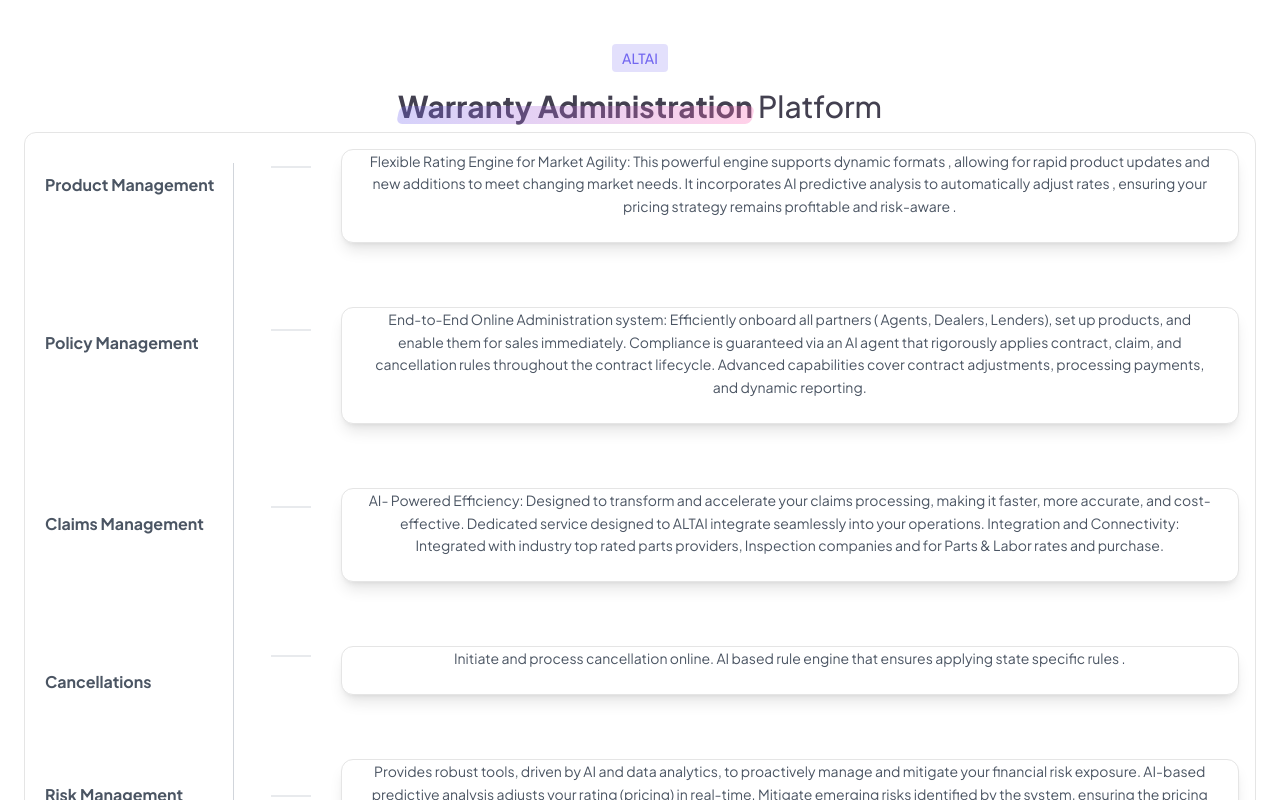
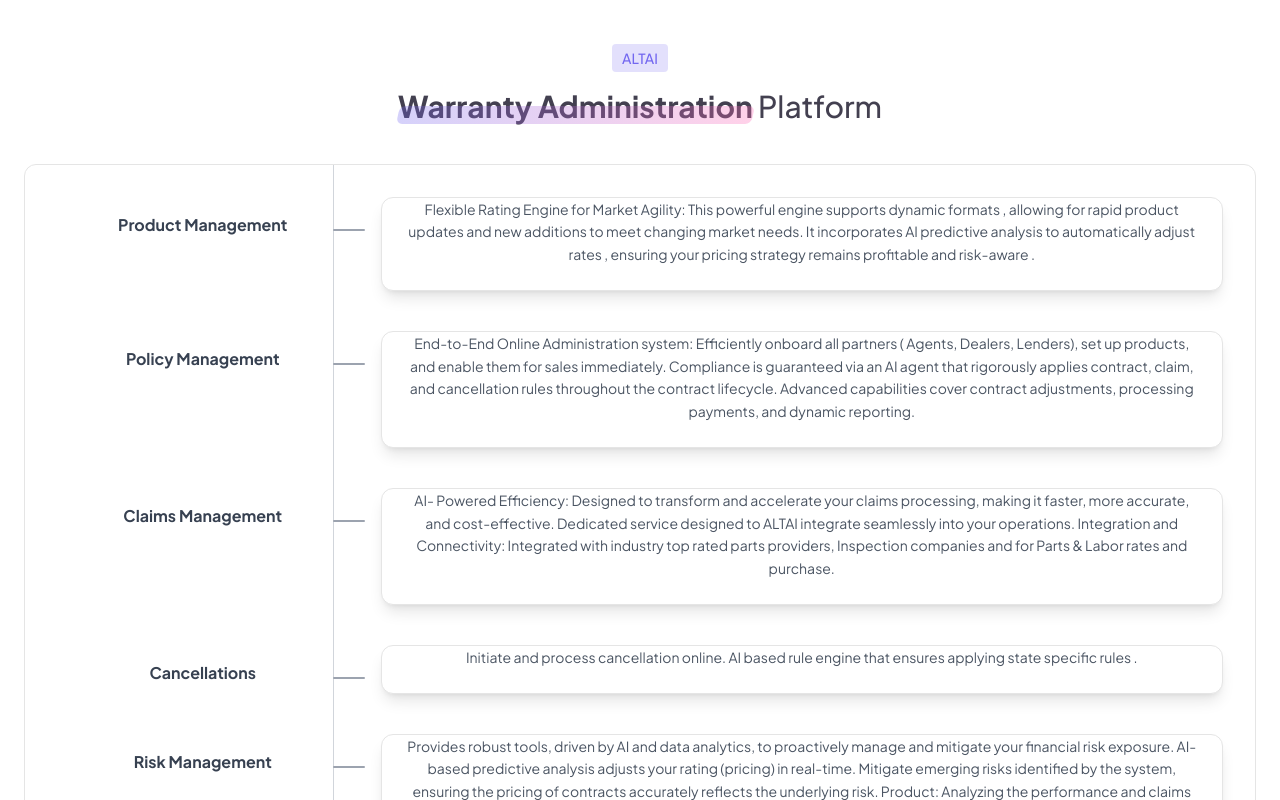
Before and after one commit to ksuryaprasadreddy/react-test, a Next.js app: page / in a window 1280 px wide. Shown: the part 1840-2640 px from the top of the page. Built offline with nearby package versions, Linux system fonts and the light colour scheme.

Commit message:
second FlowChart

```diff
--- a/components/FlowChart.tsx
+++ b/components/FlowChart.tsx
@@ -94,39 +94,44 @@
                 </span>
                 <span className="font-medium"> Platform</span>
             </h2>
-            <div className="w-full overflow-x-auto">
-                <div className="relative border rounded-xl p-4 min-w-[900px]">
+            <div className="w-full overflow-x-auto mt-10">
+                <div className="relative border rounded-xl p-8">
 
-                    {/* Vertical line */}
-                    <div className="absolute top-[3%] right-[83%] bottom-[10%] border-r border-gray-300"></div>
+                    {/* Vertical line – centered & responsive */}
+                    <div className="hidden md:block absolute left-1/4 top-0 bottom-0 border-r border-gray-300"></div>
 
-                    <div className="flex flex-col space-y-16">
+                    <div className="flex flex-col space-y-10">
                         {items.map((item, index) => (
-                            <div key={index} className="relative grid grid-cols-4 items-start">
+                            <div key={index} className="relative md:grid md:grid-cols-4 items-start">
 
                                 {/* Label */}
-                                <div className="col-span-1 flex font-bold items-center pl-1 pt-6">
-                                    <span className="text-gray-600 dark:text-white">{item.label}</span>
+                                <div className="col-span-1 font-bold mt-4">
+                                    <span className="text-gray-700 dark:text-gray-100">{item.label}</span>
                                 </div>
 
-                                {/* Small connector */}
-                                <div className="absolute left-[230px] top-[20%] -translate-y-1/2 w-10 border-t border-gray-300"></div>
+
+                                {/* Connector hyphen line */}
+                                <div className="hidden md:block absolute left-1/4 transform -translate-x-1/2 top-8">
+                                    <div className="w-8 h-[2px] bg-gray-400 rounded"></div>
+                                </div>
+
 
                                 {/* Card */}
-                                <div className="col-span-3">
+                                <div className="col-span-3 md:pl-8">
                                     <Card className="shadow-lg border rounded-xl">
-
                                         <CardContent>
-                                            <p className="text-sm dark:text-slate-400 text-gray-600 leading-relaxed">{item.description}</p>
+                                            <p className="text-sm dark:text-slate-400 text-gray-600 leading-relaxed">
+                                                {item.description}
+                                            </p>
                                         </CardContent>
-
                                     </Card>
                                 </div>
+
                             </div>
                         ))}
                     </div>
+                </div>
 
-                </div>
             </div>
         </div>
     );
```
